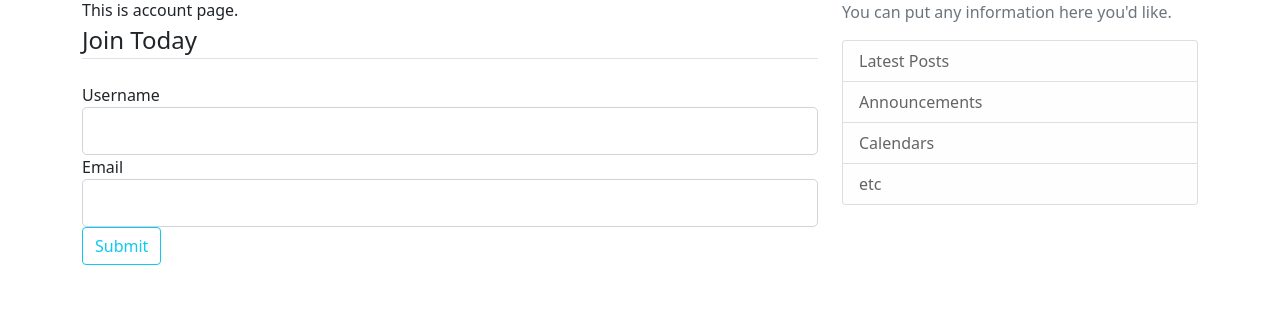
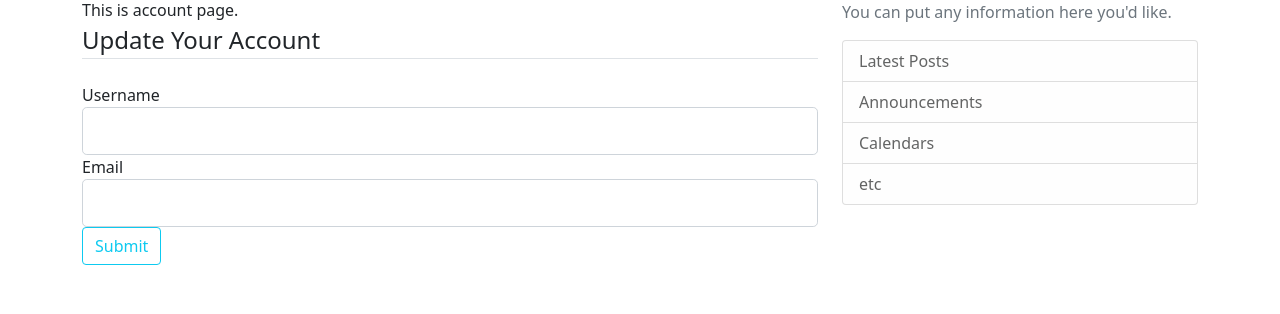
Before and after one commit to subin-j/flaskBlog, a Flask app: template flaskblog/templates/account.html in a window 1280 px wide. Shown: the part 42-356 px from the top of the page. Run offline with Flask 2, Linux system fonts and the light colour scheme; the template is opened without the code that fills it: most values are stand-ins (such as "Sample title", 1, 10 or a date in 2020); form fields are guessed from the names that the template uses.

Commit message:
account.html slightly modified.

```diff
--- a/flaskblog/templates/account.html
+++ b/flaskblog/templates/account.html
@@ -15,7 +15,7 @@
         <form method="POST" action="">
             {{ form.hidden_tag() }}
             <fieldset class="form-group">
-                <legend class="border-bottom mb-4">Join Today</legend>
+                <legend class="border-bottom mb-4">Update Your Account</legend>
                 <div class="form-group">
                     {{ form.username.label(class="form-control-label") }}
 
@@ -49,5 +49,4 @@
             </div>
         </form>
     </div>
-    <h1>{{current_user.username}}</h1>
 {%endblock content%}
--- a/flaskblog/templates/layout.html
+++ b/flaskblog/templates/layout.html
@@ -1,19 +1,24 @@
 <!DOCTYPE html>
 <html lang="en">
 <head>
+
     <!-- Required meta tags -->
     <meta charset="UTF-8">
     <meta name="viewport" content="width=device-width, initial-scale=1.0">
 
     <!-- Bootstrap CSS -->
-    <link rel="stylesheet"href="https://cdn.jsdelivr.net/npm/bootstrap@5.0.0-beta1/dist/css/bootstrap.min.css" rel="stylesheet" integrity="sha384-giJF6kkoqNQ00vy+HMDP7azOuL0xtbfIcaT9wjKHr8RbDVddVHyTfAAsrekwKmP1" crossorigin="anonymous">
+    <!-- CSS only -->
+    <link href="https://cdn.jsdelivr.net/npm/bootstrap@5.0.0-beta1/dist/css/bootstrap.min.css" rel="stylesheet" integrity="sha384-giJF6kkoqNQ00vy+HMDP7azOuL0xtbfIcaT9wjKHr8RbDVddVHyTfAAsrekwKmP1" crossorigin="anonymous">
+
     <!-- flask url_for function as css import-->
     <link rel="stylesheet" href="{{url_for('static',filename= 'main.css')}}">
+
     {%if title%}
         <title>Flask Blog - {{ title }}</title>
     {%else%}
         <title>Flask Blog</title>
     {%endif%}
+
 </head>
 
 <body>
```
